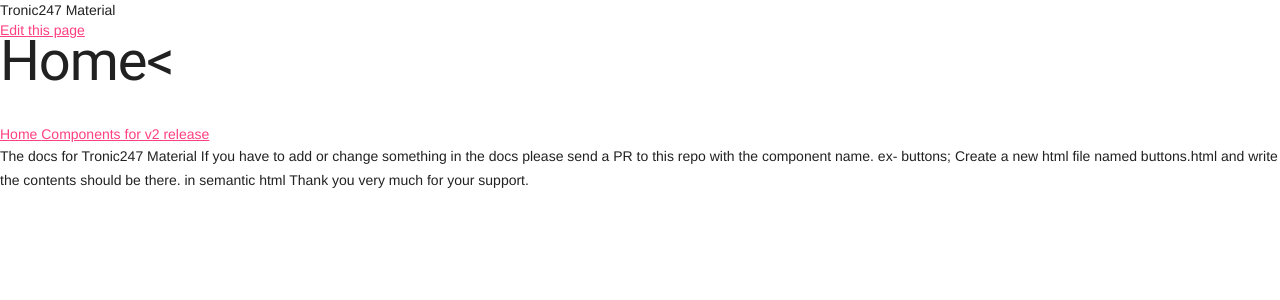
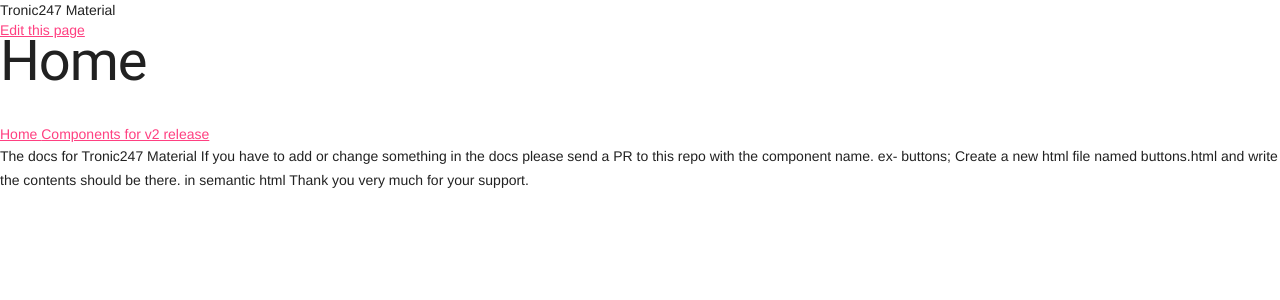
Before and after one commit to Duplore/material-docs, an MkDocs documentation site: the page built from docs/index.md, in a window 1280 px wide and 900 px high. Shown: the top 300 px of the window. Built offline with MkDocs 1.6.1, drawn with Linux system fonts in a browser that asks for light colours.

Commit message:
Update main.html

```diff
--- a/theme/main.html
+++ b/theme/main.html
@@ -11,7 +11,7 @@
 	<link rel="stylesheet" href="https://cdn.jsdelivr.net/gh/tronic247/material/dist/css/material.min.css" />
 	<link rel="stylesheet" href="{{ base_url }}/style.css" />
 </head>
-<body class="container p-0 m-0">
+<body class="container-fluid p-0 m-0">
 	<header class="appbar elevation-4" style="position:fixed;top:0;left:0;width:100%;">
 		<section class="section left">
 			<span class="title">Tronic247 Material</span>
@@ -22,7 +22,7 @@
 	</header>
 	<div class="p-4"></div>
 	<div class="background-primary p-5">
-		<h1 class="h4 text-white">{{ page.title }}<</h1>
+		<h1 class="h4 text-white">{{ page.title }}</h1>
 	</div>
 	<article class="row container">
 		<aside class="col-3">
```
